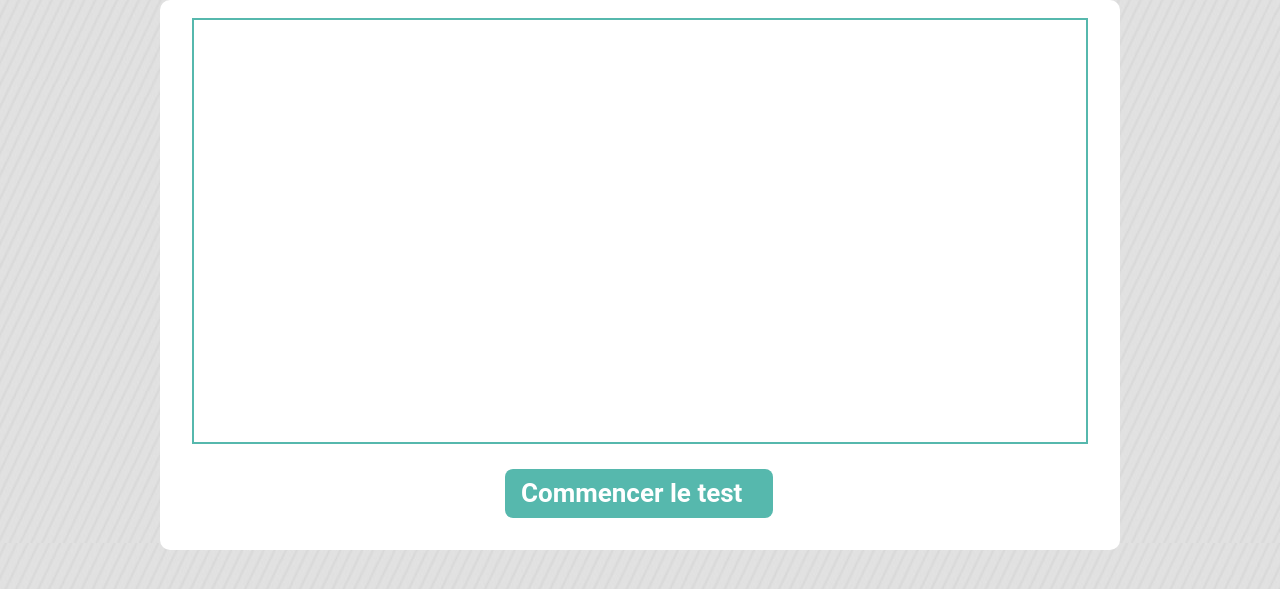
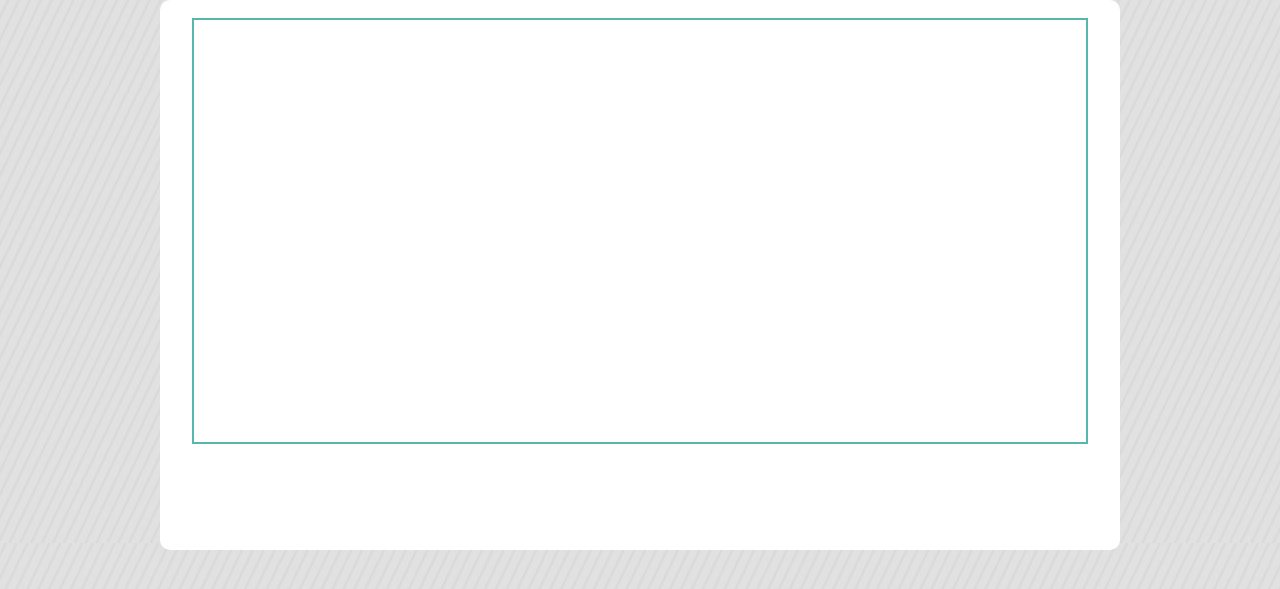
Before and after one commit to DragonJules/ASSR-LJ, a plain HTML site: page pageqst°.html in a window 1280 px wide. Shown: the part 177-766 px from the top of the page. Drawn offline with Linux system fonts and the light colour scheme; files whose address does not match are found by name.

Commit message:
Update pageqst°.html

```diff
--- a/pageqst°.html
+++ b/pageqst°.html
@@ -31,7 +31,7 @@
         <milieu>
             <div id="cadre"></div>
             <div id="ap"></div>
-            <a href="./pageqst°.html"><p id="txtstart">Commencer le test</p><div id="btnstart" title="Commmencer le test" ></div></a>
+
 
         </milieu>
     </body>
```
